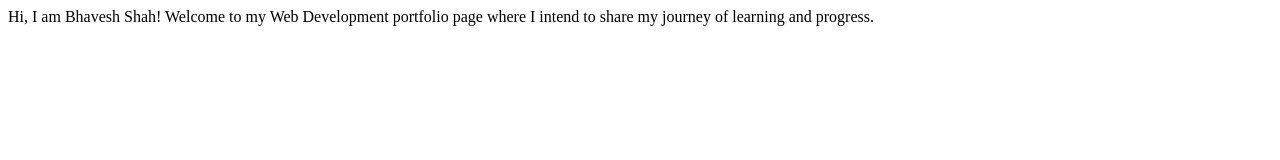
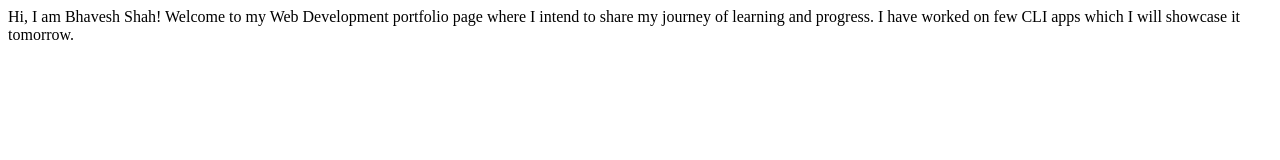
Before and after one commit to bhavesh-webdeveloper/bhavesh-shah-portfolio-site, a plain HTML site: page index.html in a window 1280 px wide. Drawn offline with Linux system fonts and the light colour scheme.

Commit message:
update project details

```diff
--- a/index.html
+++ b/index.html
@@ -9,5 +9,7 @@
 <body>
     Hi, I am Bhavesh Shah!
     Welcome to my Web Development portfolio page where I intend to share my journey of learning and progress.
+
+    I have worked on few CLI apps which I will showcase it tomorrow.
 </body>
 </html>
```
